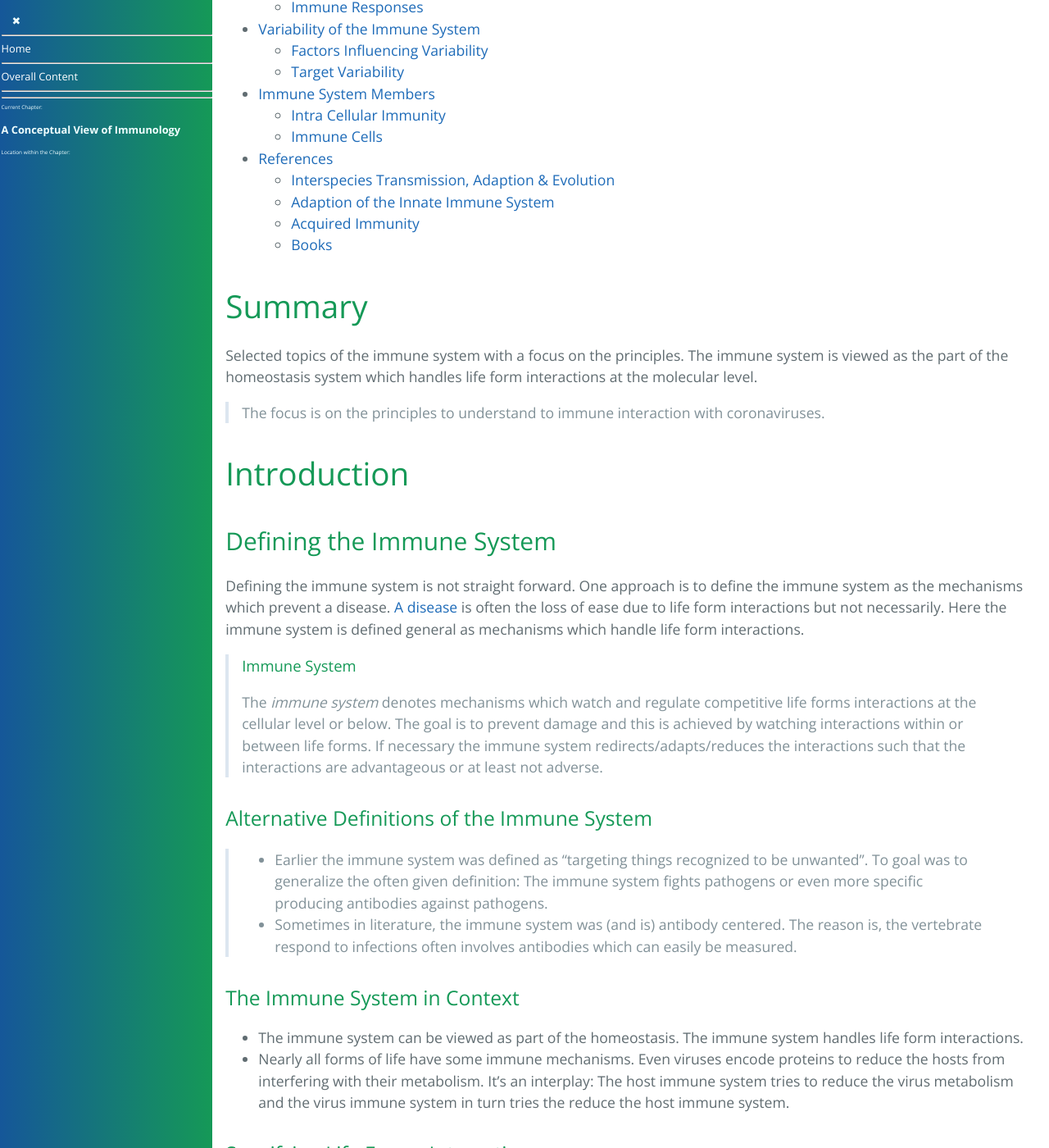
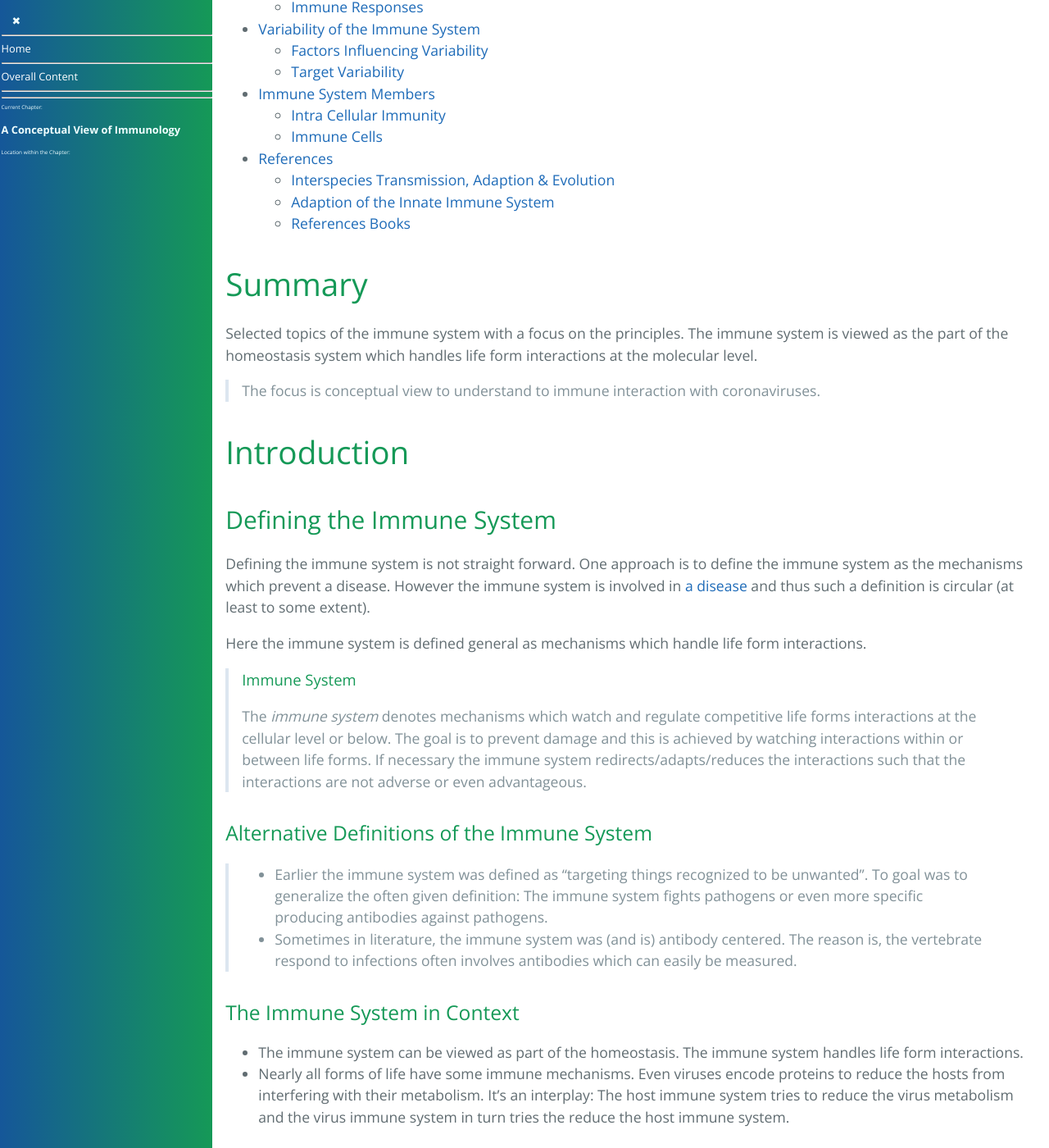
Before and after one commit to forestgrape/coronavirus, a Jekyll site: the page built from 4_immunological/concepts_of_immunology.md, in a window 1280 px wide and 1400 px high, scrolled down 781 px. Shown: the whole window at 82% size. Built offline with Jekyll 4.4.1, drawn with Linux system fonts in a browser that asks for light colours; our own code applies the rules of GitHub Pages for plain Markdown files; some of the changed text lies outside the part shown.

Commit message:
formulations and clarifications

```diff
--- a/4_immunological/concepts_of_immunology.md
+++ b/4_immunological/concepts_of_immunology.md
@@ -39,26 +39,26 @@
 * [References](#references)
   * [Interspecies Transmission, Adaption & Evolution](#interspecies-transmission-adaption--evolution)
   * [Adaption of the Innate Immune System](#adaption-of-the-innate-immune-system)
-  * [Acquired Immunity](#acquired-immunity)
-  * [Books](#books)
+  * [References Books](#references-books)
 
 
 
 ## Summary
 Selected topics of the immune system with a focus on the principles. The immune system is viewed as the part of the homeostasis system which handles life form interactions at the molecular level.
 
-> The focus is on the principles to understand to immune interaction with coronaviruses.
+> The focus is conceptual view to understand to immune interaction with coronaviruses.
 
 
 ## Introduction
 
 ### Defining the Immune System
 
-Defining the immune system is not straight forward. One approach is to define the immune system as the mechanisms which prevent a disease. [A disease](../3_medical/covid19.md#disease) is often the loss of ease due to life form interactions but not necessarily. Here the immune system is defined general as mechanisms which handle life form interactions.
+Defining the immune system is not straight forward. One approach is to define the immune system as the mechanisms which prevent a disease. However the immune system is involved in [a disease](../3_medical/covid19.md#disease) and thus such a definition is circular (at least to some extent).
 
+Here the immune system is defined general as mechanisms which handle life form interactions.
 
 > ###### Immune System
-> The *immune system* denotes mechanisms which watch and regulate competitive life forms interactions at the cellular level or below. The goal is to prevent damage and this is achieved by watching interactions within or between life forms. If necessary the immune system redirects/adapts/reduces the interactions such that the interactions are advantageous or at least not adverse.
+> The *immune system* denotes mechanisms which watch and regulate competitive life forms interactions at the cellular level or below. The goal is to prevent damage and this is achieved by watching interactions within or between life forms. If necessary the immune system redirects/adapts/reduces the interactions such that the interactions are not adverse or even advantageous.
 
 #### Alternative Definitions of the Immune System
 > * Earlier the immune system was defined as "targeting things recognized to be unwanted". To goal was to generalize the often given definition: The immune system fights pathogens or even more specific producing antibodies against pathogens.
@@ -278,13 +278,13 @@ The entire immune system varies both during lifetime and from generation to gene
 2. the mechanisms targets are handled
 3. the targets recognized and handled.
 
-(1.) and (2.) don't involve a change of the targets throughout the lifetime. The part of the immune system which vary only through 1. and 2. are called [innate immunity](#innate-immune-system), since the target capabilities are present upon birth. The parts of the immunity which can acquire new target capabilities upon encounter with new things are called [acquired immunity](#acquired-immunity).
+(1.) and (2.) don't involve a change of the targets throughout the lifetime. The part of the immune system which vary only through 1. and 2. are called [innate immunity](#innate-immune-system), since the target capabilities are present upon birth. The parts of the immunity which can acquire new target capabilities upon encounter with new things are called [acquired immunity](#acquired-immunity) i.e. the target capabilities are acquired throughout lifetime and not present upon birth.
 
 
 ### Factors Influencing Variability
 The immune adaption depends both on the personal history of exposure to pathogens and the one, ones the ancestors have been exposed to (genetic adaption)
-* lifetime adaption: personal history of exposure to antigens experienced to be harmful. One hand hand more immune cells may relocate or replicate increased in locations where pathogens haven been observed. On the other hand the specific parts of immune systems have mechanism of memorizing seen pathogens ([Variable Immune System](#acquired-immunity))
-* generational adaption: personal and ancestral exposures are memorized and cause both the innate and acquired immune system to adapt
+* Lifetime adaption: personal history of exposure to antigens experienced to be harmful. One hand hand more immune cells may relocate or replicate increased in locations where pathogens haven been observed. On the other hand the specific parts of immune systems have mechanism of memorizing seen pathogens ([Variable Immune System](#acquired-immunity)). How the immune system develops during lifetime is discussed in the chapter [Immunity throughout Lifetime](ontogenesis_and_locality_of_immunity.md).
+* Generational adaption: personal and ancestral exposures are memorized and cause both the innate and acquired immune system to adapt
 
 
 ### Target Variability
@@ -330,7 +330,10 @@ Checking these conditions is called training (described for T cells in [T Cell T
  -->
 
 
+
+
 ## Immune System Members
+
 
 ### Intra Cellular Immunity
 The intracellular immunity is cell type dependent and varies much, even within an organism. Most cells a surveillance system of different receptors supervise in a [default allow scheme](../8_data/data.md#default-allow) and the cell intern RNA is strictly monitored often by a [default deny scheme](../8_data/data.md#default-deny) i.e. only RNA which looks good is translated to proteins.
@@ -379,7 +382,7 @@ T cells are in the blood, in lymph nodes and resident T cells in tissues. Lymph
 2. _Thymus:_ The genes encoding the T cell receptor (TCR) undergo somatic recombination => the TCRs differ from T cell to T cell. In the thymus it is checked if the cells have the right binding capabilities: The TCR should bind the MHC 1 receptors neither to weak nor to strong. Don't attack self substances.
    * Fail (wrong MHC binding strength or self substances attacked) => trigger cell death (if goes wrong, an autoimmune disease can result)
    * Succeed (right MHC binding strength If the cell does *not* bind self) => send the cell to the lymph nodes.
-3. _Lymph Nodes:_ In the lymph nodes the cells are exposed to foreign substances. If a cell binds to unknown and harmful substances the cell is useful. If the cells is useful often replication is triggered.
+3. _Lymph Nodes:_ In the lymph nodes T cells are presented antigens by antigen presenting cells (APCs). If a T cells recognizes an antigen which is classified as dangerous, the T cell transforms from the naive to a mature state [to check and cite].
 
 
 
@@ -407,10 +410,7 @@ Cell. 2018;175(6):1463–1465.
 <!--* ##### han2006-->
 
 
-### Acquired Immunity
-
-
-### Books
+### References Books
 [in work]
 
 #### Lydyard
```
